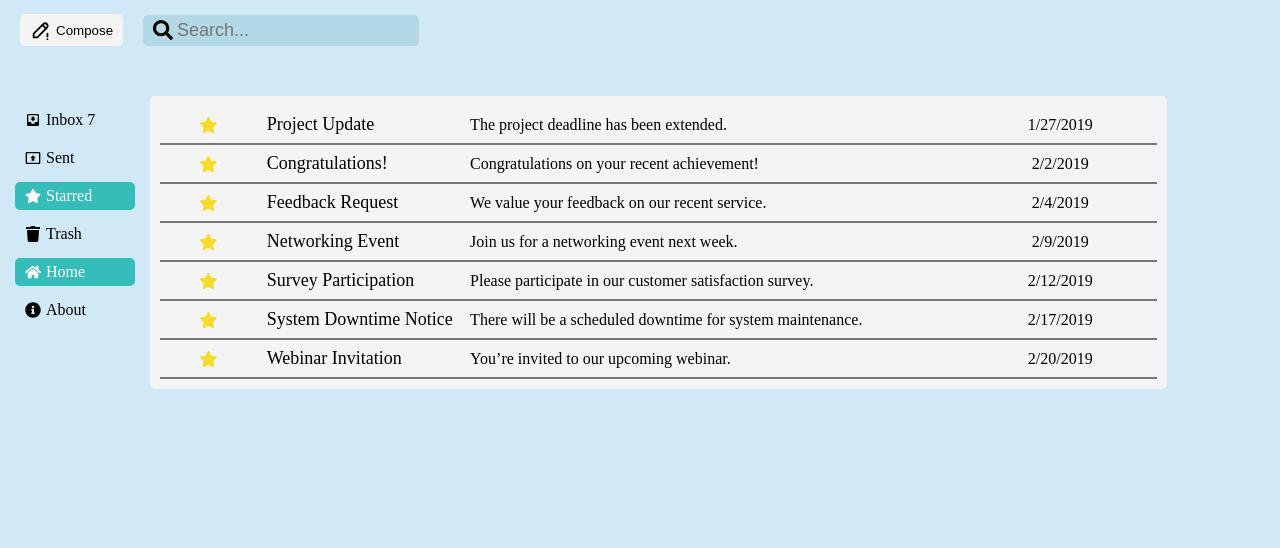
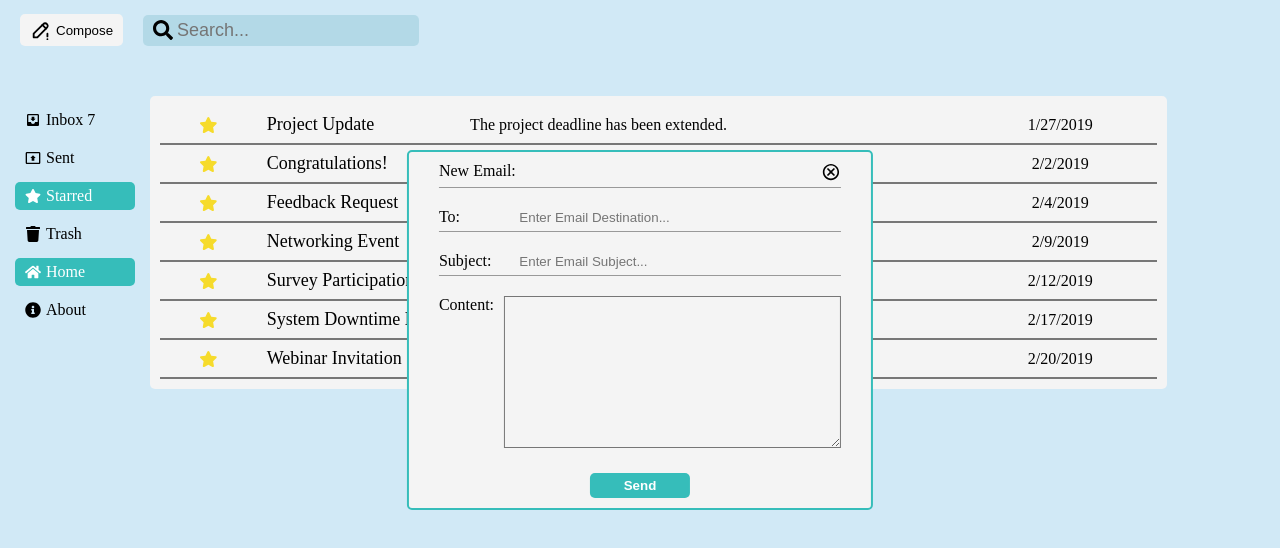
Before and after one commit to Omerf130/react-project-mail, a React (Vite) app: page /react-project-mail/starred in a window 1280 px wide. Both pictures are taken after a click on the button "Compose". Shown: the top 548 px of the page. Built offline with nearby package versions, Linux system fonts and the light colour scheme.

Commit message:
modal created

```diff
--- a/src/App.jsx
+++ b/src/App.jsx
@@ -3,11 +3,11 @@ import './App.css'
 import { MainNav } from './components/mainNav/MainNav';
 import { TopBar } from './components/topBar/TopBar';
 
-function App({setSearchInput, unreadCount, setUnreadCount}) {
+function App({setSearchInput, unreadCount, setUnreadCount, composeEmail}) {
 
   return (
     <div className='app'>
-      <TopBar setSearchInput={setSearchInput}/>
+      <TopBar setSearchInput={setSearchInput} composeEmail={composeEmail}/>
       <div className='main-container'>
         <MainNav unreadCount={unreadCount} setUnreadCount={setUnreadCount}/>
         <Outlet/>
--- a/src/components/topBar/TopBar.css
+++ b/src/components/topBar/TopBar.css
@@ -56,6 +56,91 @@
 .search-text {
   font-size: 18px;
   background-color: transparent;
-  border:none;
+  border: none;
   outline: none;
 }
+
+/* modal */
+
+.modal-container {
+  position: fixed;
+  top: 150px;
+  left: 50%;
+  transform: translateX(-50%);
+  background-color: #f4f4f4;
+  padding: 10px 30px;
+  border-radius: 5px;
+  border: 2px solid rgb(54, 189, 186);
+  display: flex;
+  flex-direction: column;
+  align-items: center;
+  gap: 20px;
+}
+
+.modal-top {
+  width: 100%;
+  display: flex;
+  justify-content: space-between;
+  border-bottom: 1px solid #999;
+  padding-bottom: 5px;
+}
+
+.modal-close-btn {
+  cursor: pointer;
+  font-size: 20px;
+  transition: all 0.5s ease;
+}
+
+.modal-close-btn:hover {
+  transform: rotate(360deg);
+}
+
+.modal-to,
+.modal-subject,
+.modal-body {
+  width: 100%;
+  display: flex;
+  justify-content: space-between;
+  gap: 10px;
+  border-bottom: 1px solid #999;
+  padding-bottom: 5px;
+}
+
+.modal-container input {
+  background-color: transparent;
+  border: none;
+  outline: none;
+  width: 80%;
+}
+
+div[data-lastpass-icon-root] {
+  display: none;
+}
+
+.modal-body {
+  border-bottom: 0;
+}
+
+.modal-subject {
+}
+
+.modal-body textarea {
+  background-color: transparent;
+  outline: none;
+}
+
+.modal-bottom {
+  width: 100%;
+  display: flex;
+  justify-content: center;
+}
+
+.modal-bottom input {
+  background-color: rgb(54, 189, 186);
+  padding: 5px;
+  border-radius: 5px;
+  cursor: pointer;
+  color: #fff;
+  font-weight: bold;
+  width: 25%;
+}
--- a/src/components/topBar/TopBar.jsx
+++ b/src/components/topBar/TopBar.jsx
@@ -1,20 +1,92 @@
-import React from "react";
+import React, { useState } from "react";
 import "./TopBar.css";
 import { FaSearch } from "react-icons/fa";
 import { TbPencilExclamation } from "react-icons/tb";
+import { IoMdCloseCircleOutline } from "react-icons/io";
+import { utilService } from "../../services/util.service";
 
-export const TopBar = ({setSearchInput}) => {
+export const TopBar = ({ setSearchInput, composeEmail }) => {
+  const [isModalOpen, setIsModalOpen] = useState(false);
+  const [toInput, setToInput] = useState("");
+  const [subjectInput, setSubjectInput] = useState("");
+  const [bodyInput, setBodyInput] = useState("");
+
+  const handleFormSubmit = (event) => {
+    event.preventDefault();
+    const newEmail = {
+      to: toInput,
+      subject: subjectInput,
+      body:bodyInput,
+      from: "omer@gmail.com",
+      id: utilService.makeId(),
+      isRead: true,
+      isStarred: false,
+      removedAt:null,
+      sentAt:  Date.now()
+    };
+
+    composeEmail(newEmail);
+    setIsModalOpen(false);
+  }
 
   return (
     <div className="top-nav-container">
       <div className="compose-wrapper">
-        <TbPencilExclamation  className="compose-icon"/>
-        <button className="compose-text">Compose</button>
+        <TbPencilExclamation className="compose-icon" />
+        <button className="compose-text" onClick={() => setIsModalOpen(true)}>
+          Compose
+        </button>
       </div>
       <div className="search-wrapper">
-        <FaSearch className="search-icon"/>
-        <input className="search-text" type="text" placeholder="Search..." onChange={(event) => setSearchInput(event.target.value)}/>
+        <FaSearch className="search-icon" />
+        <input
+          className="search-text"
+          type="text"
+          placeholder="Search..."
+          onChange={(event) => setSearchInput(event.target.value)}
+        />
       </div>
+      {isModalOpen && (
+        <form className="modal-container" onSubmit={handleFormSubmit}>
+          <div className="modal-top">
+            <div className="modal-top-text">New Email:</div>
+            <IoMdCloseCircleOutline
+              className="modal-close-btn"
+              onClick={() => setIsModalOpen(false)}
+            />
+          </div>
+          <div className="modal-to">
+            <div className="modal-to-title">To:</div>
+            <input
+              type="text"
+              placeholder="Enter Email Destination..."
+              required
+              onChange={(event) => setToInput(event.target.value)}
+            />
+          </div>
+          <div className="modal-subject">
+            <div className="modal-subject-title">Subject:</div>
+            <input
+              type="text"
+              placeholder="Enter Email Subject..."
+              required
+              onChange={(event) => setSubjectInput(event.target.value)}
+            />
+          </div>
+          <div className="modal-body">
+            <div className="modal-body-title">Content:</div>
+            <textarea
+              rows="10"
+              cols="40"
+              required
+              onChange={(event) => setBodyInput(event.target.value)}
+            ></textarea>
+          </div>
+          <div className="modal-bottom">
+            <input type="submit" value="Send" />
+          </div>
+        </form>
+      )}
     </div>
   );
 };
--- a/src/main.jsx
+++ b/src/main.jsx
@@ -17,11 +17,16 @@ export const Main = () => {
   const [emails, setEmails] = useState(messages);
   const [searchInput, setSearchInput] = useState("");
   const [unreadCount, setUnreadCount] = useState(0);
-  // console.log(emails)
 
   useEffect(() => {
     save("emails", messages);
   }, []);
+
+  const composeEmail = (data) => {
+    const updatedList = [...emails, data];
+    setEmails(updatedList);
+    save("emails", updatedList);
+  }
 
   const handleToggleIsRead = async (id) => {
     const updatedList = emails.map((email) =>
@@ -60,6 +65,7 @@ export const Main = () => {
           setSearchInput={setSearchInput}
           unreadCount={unreadCount}
           setUnreadCount={setUnreadCount}
+          composeEmail={composeEmail}
         />
       ),
       children: [
--- a/src/services/async-storage.service.js
+++ b/src/services/async-storage.service.js
@@ -26,6 +26,7 @@ function query(entityType, delay = 200, filterBy) {
     updatedEntities = [...entities].filter((message) => message.to === loggedinUser.email && message.subject.toLowerCase().includes(filterBy.text));
   }else if(filterBy.status === "/react-project-mail/sent") {
     updatedEntities = [...entities].filter((message) => message.from === loggedinUser.email && message.subject.toLowerCase().includes(filterBy.text));
+
   }else if(filterBy.status === "/react-project-mail/starred") {
     updatedEntities = [...entities].filter((message) => message.isStarred && message.subject.toLowerCase().includes(filterBy.text));
   }else if(filterBy.status === "/react-project-mail/trash") {
```
